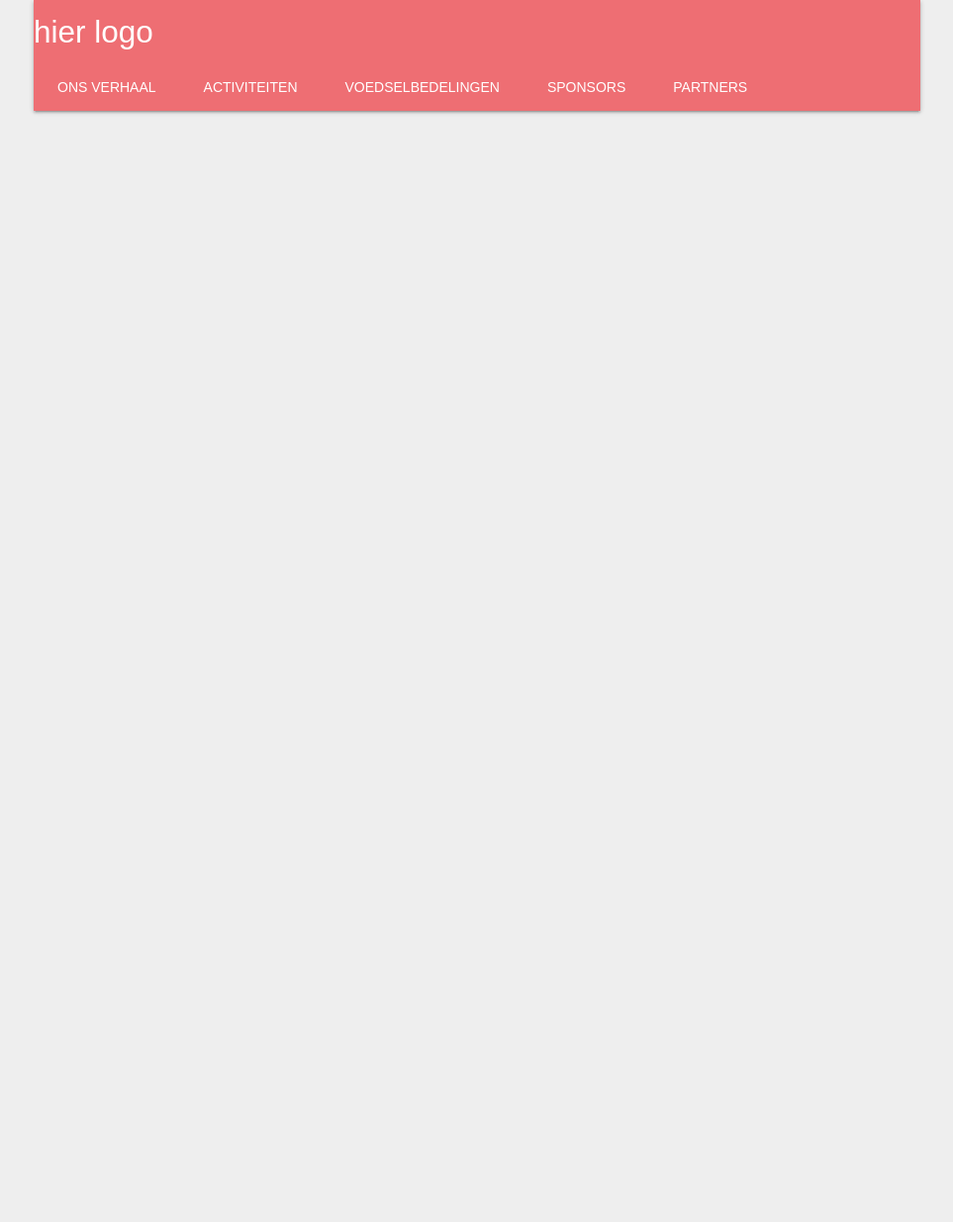
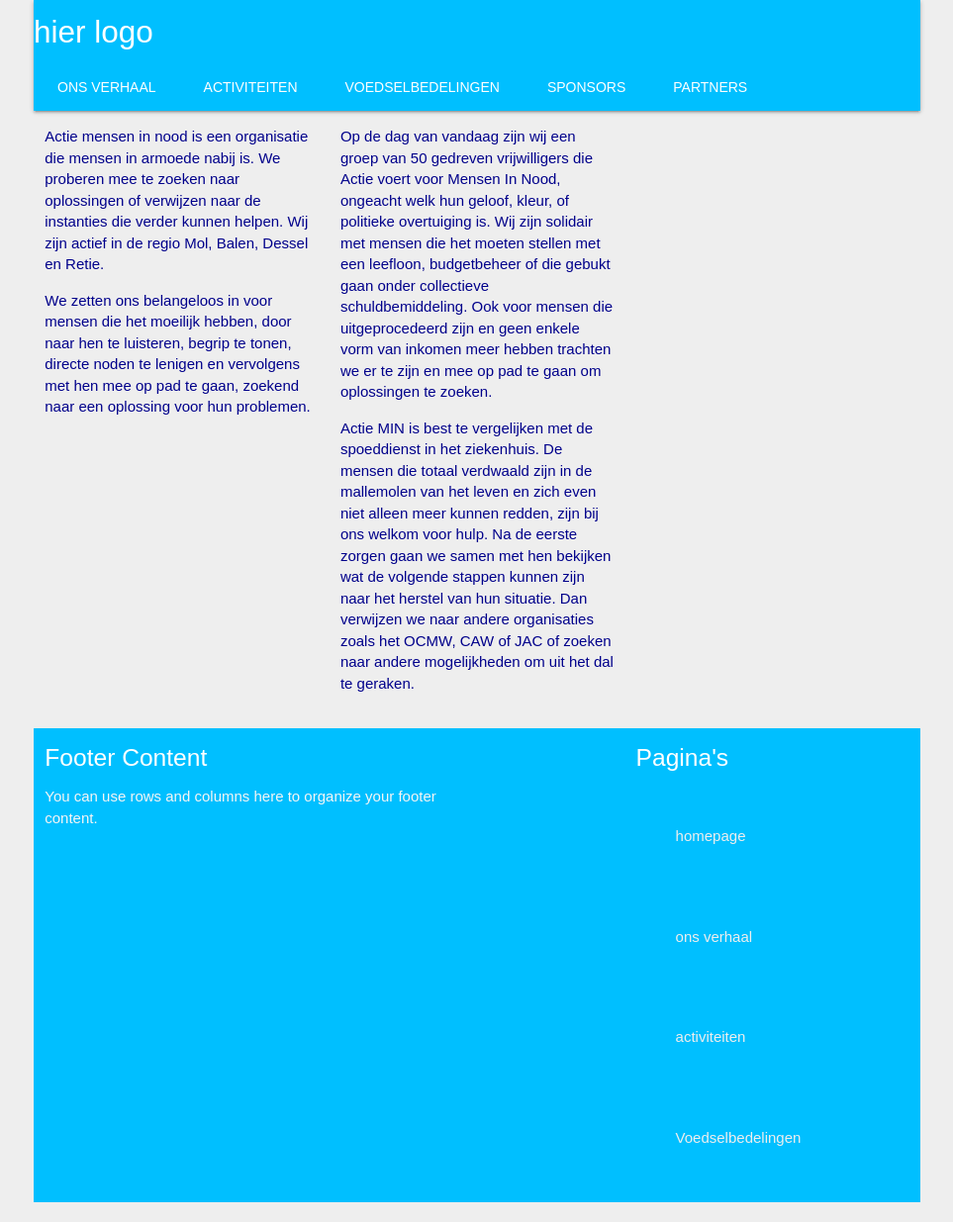
Before and after one commit to niels-baptist/Keuzeproject1_app, a plain HTML site: page min/index.html in a window 1280 px wide. Shown: the whole page at 99% size, without its empty margins (158-1121 px from the left). Before the commit the page ends 800 px from the top, so only its background shows below. Drawn offline with Linux system fonts and the light colour scheme.

Commit message:
footer en header gemaakt, content nog te wijzigen

```diff
--- a/min/css/min.css
+++ b/min/css/min.css
@@ -10,6 +10,16 @@ body {
     font-family: sans-serif;
     font-size: 15px;
     line-height: 21.5px;
+}
+
+footer
+{
+    background-color: deepskyblue;
+}
+
+nav
+{
+    background-color: deepskyblue;
 }
 
 h1
--- a/min/index.html
+++ b/min/index.html
@@ -36,9 +36,53 @@
       </nav>
     </div>
 
-    <div class="container">
+    <div id="inleiding" class="container">
+        <div class="row">
+               <div class="col s12 m6 l4">
+                    <p>Actie mensen in nood is een organisatie die mensen in armoede nabij is. We proberen
+                    mee te zoeken naar oplossingen of verwijzen naar de instanties die verder kunnen
+                    helpen. Wij zijn actief in de regio Mol, Balen, Dessel en Retie.</p>
+                    <p>We zetten ons belangeloos in voor mensen die het moeilijk hebben, door naar hen te
+                    luisteren, begrip te tonen, directe noden te lenigen en vervolgens met hen mee op pad
+                    te gaan, zoekend naar een oplossing voor hun problemen.</p>
+                </div>
+                <div class="col s12 m6 l4">
+                    <p>Op de dag van vandaag zijn wij een groep van 50 gedreven vrijwilligers die Actie
+                    voert voor Mensen In Nood, ongeacht welk hun geloof, kleur, of politieke overtuiging is.
+                    Wij zijn solidair met mensen die het moeten stellen met een leefloon, budgetbeheer of
+                    die gebukt gaan onder collectieve schuldbemiddeling. Ook voor mensen die
+                    uitgeprocedeerd zijn en geen enkele vorm van inkomen meer hebben trachten we er te
+                    zijn en mee op pad te gaan om oplossingen te zoeken.</p>
+                    <p>Actie MIN is best te vergelijken met de spoeddienst in het ziekenhuis. De mensen die
+                    totaal verdwaald zijn in de mallemolen van het leven en zich even niet alleen meer
+                    kunnen redden, zijn bij ons welkom voor hulp. Na de eerste zorgen gaan we samen met
+                    hen bekijken wat de volgende stappen kunnen zijn naar het herstel van hun situatie.
+                    Dan verwijzen we naar andere organisaties zoals het OCMW, CAW of JAC of zoeken
+                    naar andere mogelijkheden om uit het dal te geraken.</p>
+                </div>
+            </div>
+        </div>
 
+
+    <footer class="container">
+          <div class="footer">
+            <div class="row">
+              <div class="col l6 s12">
+                <h5 class="white-text">Footer Content</h5>
+                <p class="grey-text text-lighten-4">You can use rows and columns here to organize your footer content.</p>
               </div>
+              <div class="col l4 offset-l2 s12">
+                <h5 class="white-text">Pagina's</h5>
+                <ul>
+                  <li><a class="grey-text text-lighten-3" href="#!">homepage</a></li>
+                  <li><a class="grey-text text-lighten-3" href="#!">ons verhaal</a></li>
+                  <li><a class="grey-text text-lighten-3" href="#!">activiteiten</a></li>
+                  <li><a class="grey-text text-lighten-3" href="#!">Voedselbedelingen</a></li>
+                </ul>
+              </div>
+            </div>
+          </div>
+    </footer>
 </body>
 
 </html>
```
Lines whose indentation alone changed are shown as unchanged.
